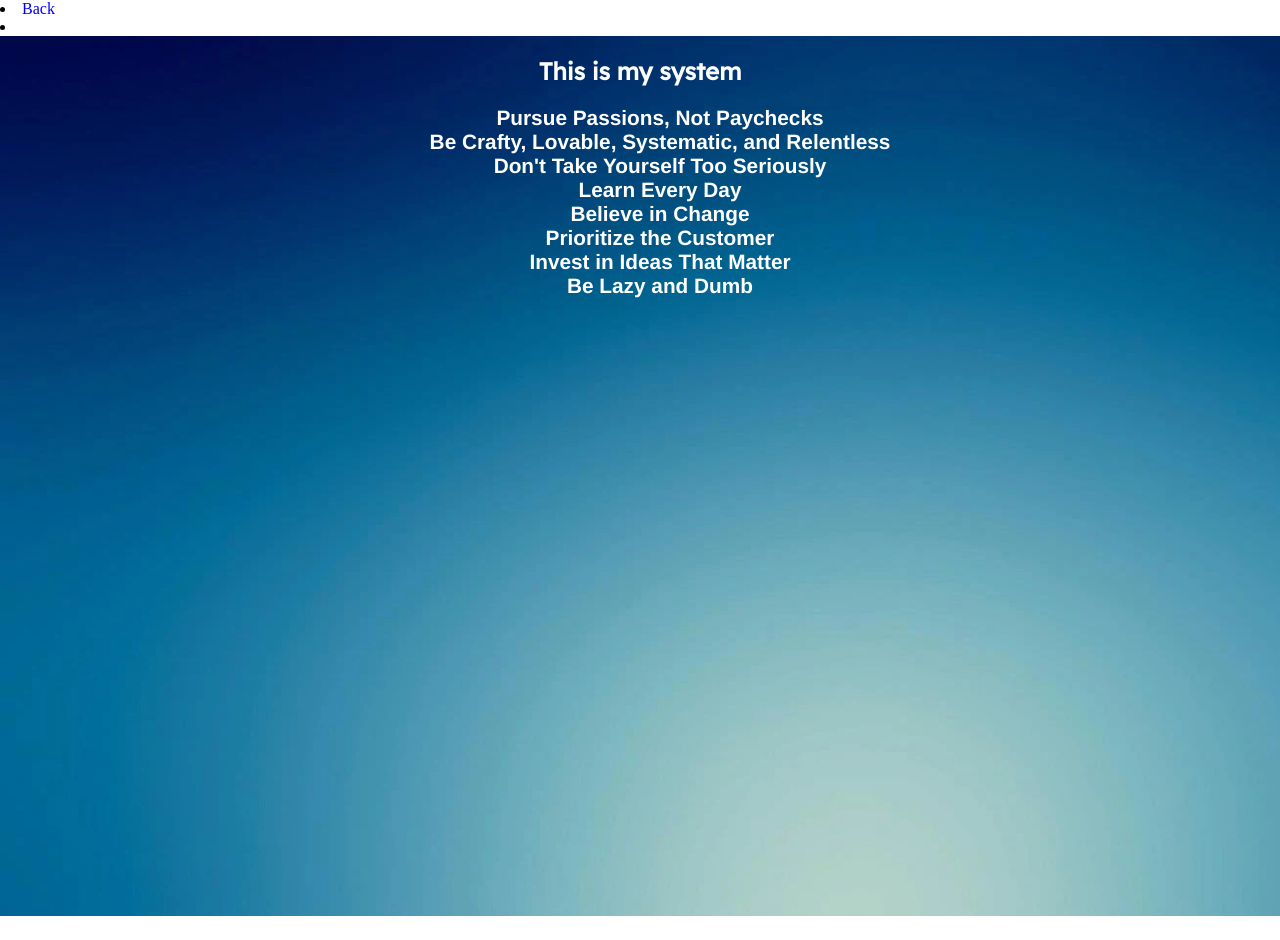
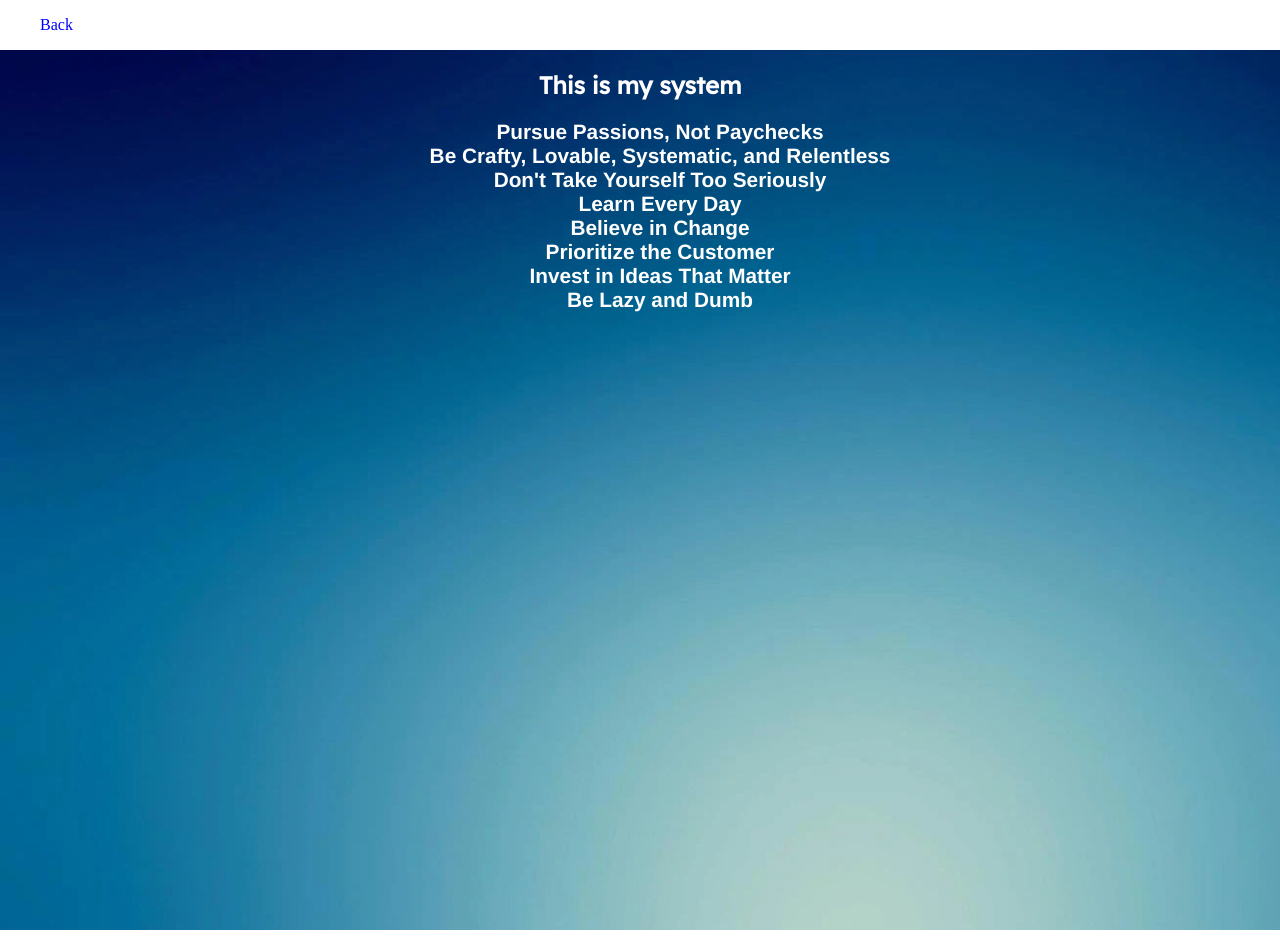
Before and after one commit to mankaranbhatti/me, a plain HTML site: page about.html in a window 1280 px wide. Drawn offline with Linux system fonts and the light colour scheme.

Commit message:
fixed navbar and domain

```diff
--- a/about.html
+++ b/about.html
@@ -6,9 +6,11 @@
 	 <link rel="stylesheet" media="screen" href="https://fonts.googleapis.com/css?family=Roboto:300,700,300italic,700italic|Varela+Round&amp;subset=latin,latin-ext" />
 </head>
 <body>
+<ul>
 	<li>
-		<a href="Index.html" style="color:blue;">Back</a>
-	<li>
+		<a href="index.html" style="color: blue;">Back</a>
+	</li>
+</ul>
 <div class="about-section">
 	<div class="container">
      <h2 class="s-component-content s-font-title"><div class="a1" style="text-align: center;"><strong>This is my system</strong></div></h2>
--- a/css/Style.css
+++ b/css/Style.css
@@ -593,9 +593,15 @@ footer.footer .move-up span:hover{
     justify-content: center;
     margin-bottom: 10px;
 }
-.about-section h2,a{
+.about-section h2 {
     color: white;
     margin-bottom: 20px;
 }
 
+.about-section a {
+    color: white;
+    margin-bottom: 20px;
+}
+
+
 /*        x      Viewport less then or equal to 520px       x     */
```
Also changed, not shown: index.html (renamed from Index.html, +1 -1 lines), assets/Blog-post/my.jpg (added), my.jpg (added).
